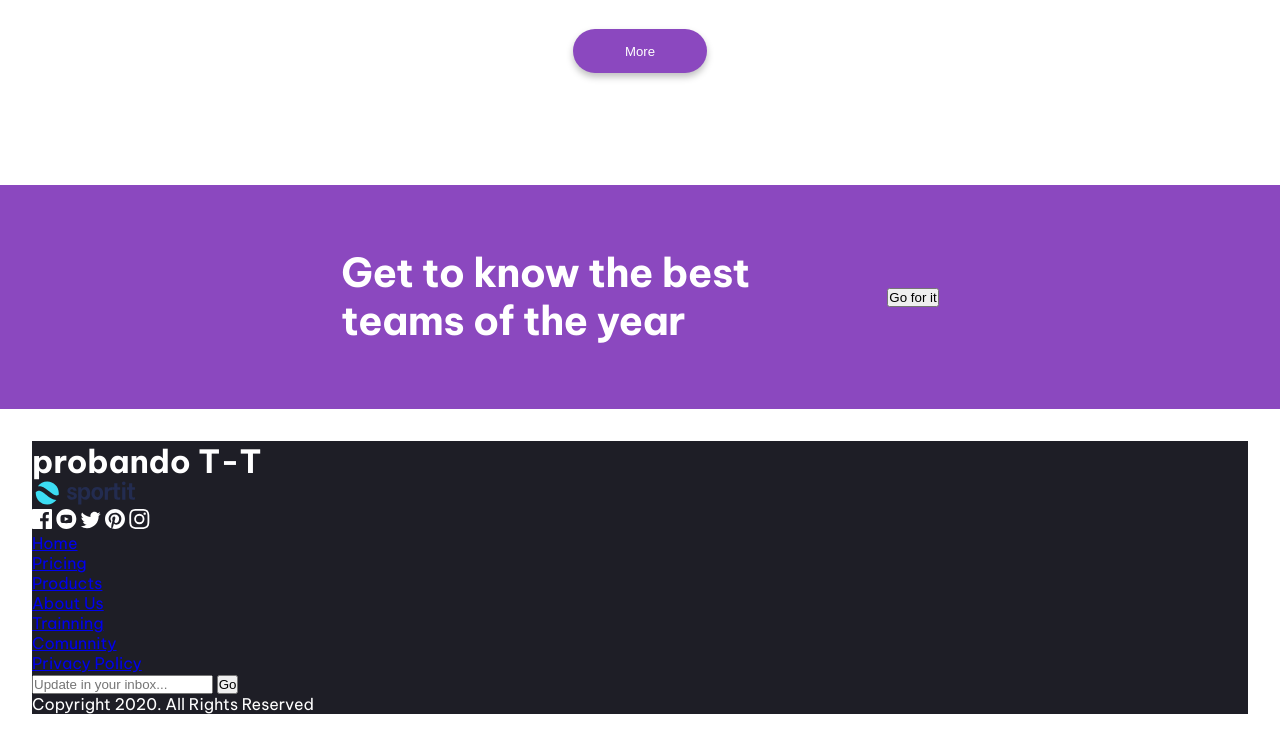
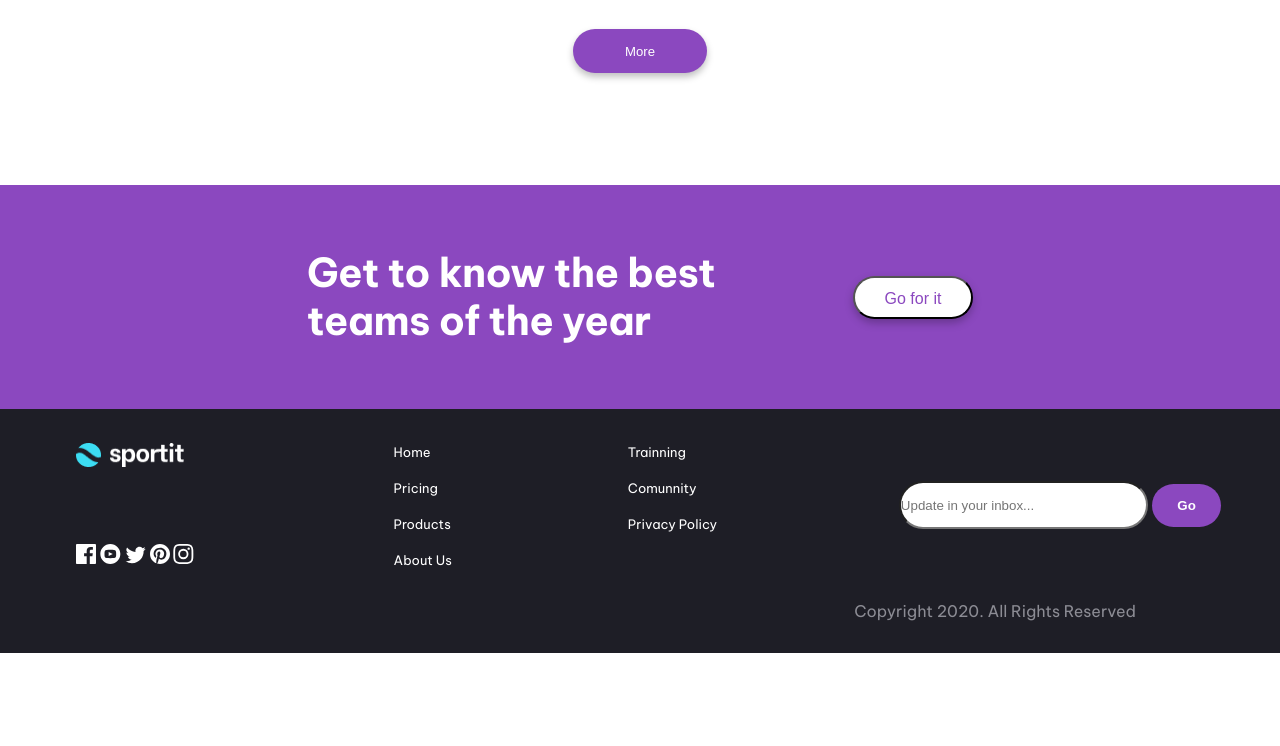
Before and after one commit to hellend08/final-project-FE1, a plain HTML site: page index.html in a window 1280 px wide. Shown: the part 1898-2644 px from the top of the page. After the commit the page ends 2551 px from the top, so only its background shows below. Drawn offline with Linux system fonts and the light colour scheme.

Commit message:
modificando footer y button go for it

```diff
--- a/css/style.css
+++ b/css/style.css
@@ -235,10 +235,19 @@ body {
 .container-footer {
     background-color: #1E1E26;
     color: #FFFFFF;
-    margin: 2rem;
+    display: flex;
+    flex-direction: column;
+    height: 12rem;
 }
 
-/* .footer-nav a{
+.footer-top {
+    display: flex;
+    justify-content: space-around;
+    align-items: center;
+
+}
+
+.footer-nav a{
     text-decoration: none;
     color: inherit;
     font-size: 13px;
@@ -246,8 +255,13 @@ body {
 
 .footer-nav li {
     list-style: none;
-} */
+}
 
+
+.footer-nav {
+    display: flex;
+    gap: 3rem;
+}
 .icon-menu {
     display: none;
 }
@@ -256,12 +270,79 @@ body {
     display: block;
 }
 
-/* .container-h1 {
+
+
+.footer-bot {
+    color: rgba(140, 140, 148, 1);
+    height: 12rem;
+    background-color: #1E1E26;
+    justify-content: end;
+    display: flex;
+    padding-right: 9rem;
+    align-items: center;
+    padding-bottom: 2rem;
+
+}
+
+.container-icon {
     display: flex;
     flex-direction: column;
-    align-items: right;
-    align-self: flex-end;
-} */
+    justify-content: space-between;
+    padding: 1.1rem;
+    height: 10rem;
+}
+
+.email {
+    background: rgba(255, 255, 255, 1);
+    width: 15.6rem;
+    height: 3rem;
+    border-radius: 50px;
+    gap: 10px;
+}
+
+.button-go {
+    width: 7.5rem;
+    height: 2.7rem;
+    padding: 0.8rem;
+    border-radius: 3.1rem;
+    color: rgba(139, 72, 191, 1);
+    background: rgba(255, 255, 255, 1);
+    box-shadow: 0px 4px 8px 0px rgba(0, 0, 0, 0.25);
+    font-size: 1rem;
+    text-align: center;
+}
+
+
+.button-go:hover {
+    color: rgba(255, 255, 255, 1);
+    background: rgba(139, 72, 191, 1);
+    cursor: pointer;
+}
+
+.dislpay-nav {
+    display: flex;
+    flex-direction: column;
+    justify-content: right;
+    gap: 1rem;
+    padding: 2rem 4rem;
+}
+
+.button-footer{
+    border-radius: 30px;
+    height: 43px;
+    border: none;
+    background-color: #8B48BF;
+    color: #FFFFFF;
+    font-weight: 700;
+    width: 69px;
+}
+
+.button-footer:hover {
+    color: #8B48BF;
+    background-color: #FFFFFF;
+    cursor: pointer;
+}
+
 
 @media screen and (max-width: 1024px) {
 
--- a/index.html
+++ b/index.html
@@ -111,14 +111,13 @@
         </section>
         <section class="frame-purple2">
             <h2>Get to know the best teams of the year</h2>
-            <button>Go for it</button>
+            <button  class="button-go">Go for it</button>
         </section>
     </main>
     <footer class="container-footer">
-        <div>
-            <h1>probando T-T</h1>
-            <section>
-                <img src="./img/logo.svg" alt="logo" class="logo">
+        <div class="footer-top">
+            <section class="container-icon">
+                <img src="/img/logo-footer.png" alt="logo" class="logo">
                 <div>
                     <i><img src="./img/icon-facebook.svg" alt="icon-facebook"></i>
                     <i><img src="./img/icon-youtube.svg" alt="icon-youtube"></i>
@@ -127,15 +126,14 @@
                     <i><img src="./img/icon-instagram.svg" alt="icon-instagram"></i>
                 </div>
             </section>
-            <nav>
-                <ul>
+            <nav class="footer-nav">
+                <ul class="dislpay-nav">
                     <li><a href="#">Home</a></li>
                     <li><a href="#">Pricing</a></li>
                     <li><a href="#">Products</a></li>
                     <li><a href="#">About Us</a></li>
-
                 </ul>
-                <ul>
+                <ul class="dislpay-nav">
                     <li><a href="#">Trainning</a></li>
                     <li><a href="#">Comunnity</a></li>
                     <li><a href="#">Privacy Policy</a></li>
@@ -143,12 +141,14 @@
             </nav>
             <section>
                 <form action="./registros/registro.txt" method="POST">
-                    <input type="email" placeholder="Update in your inbox..." name="email">
-                    <button type="submit">Go</button>
+                    <input type="email" placeholder="Update in your inbox..." name="email" class="email">
+                    <button type="submit" class="button-footer">Go</button>
                 </form>
             </section>
         </div>
-        <p>Copyright 2020. All Rights Reserved</p>
+        <div class="footer-bot">
+            <p>Copyright 2020. All Rights Reserved</p>
+        </div>
     </footer>
 </body>
 
```
Also changed, not shown: img/logo-footer.png (added).
